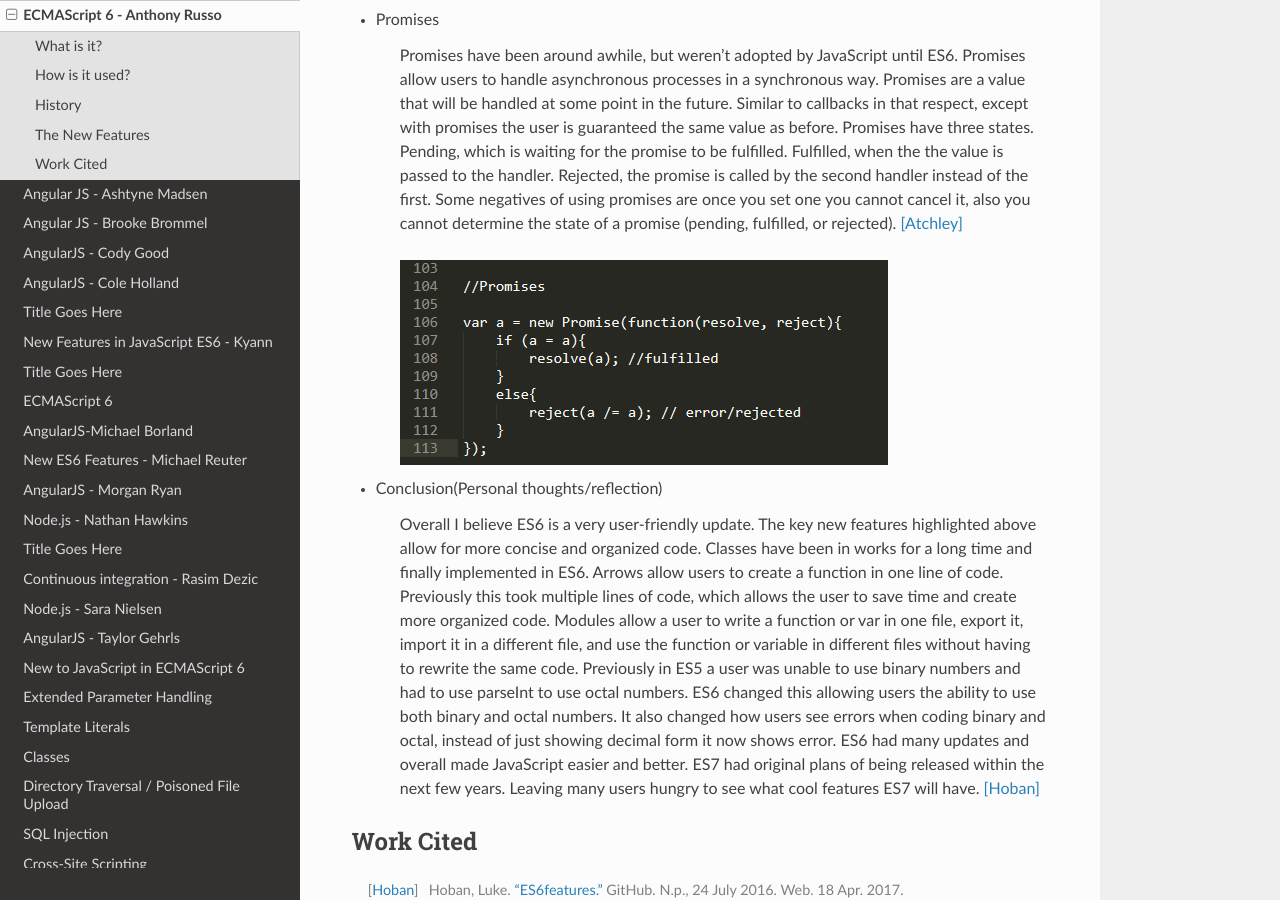
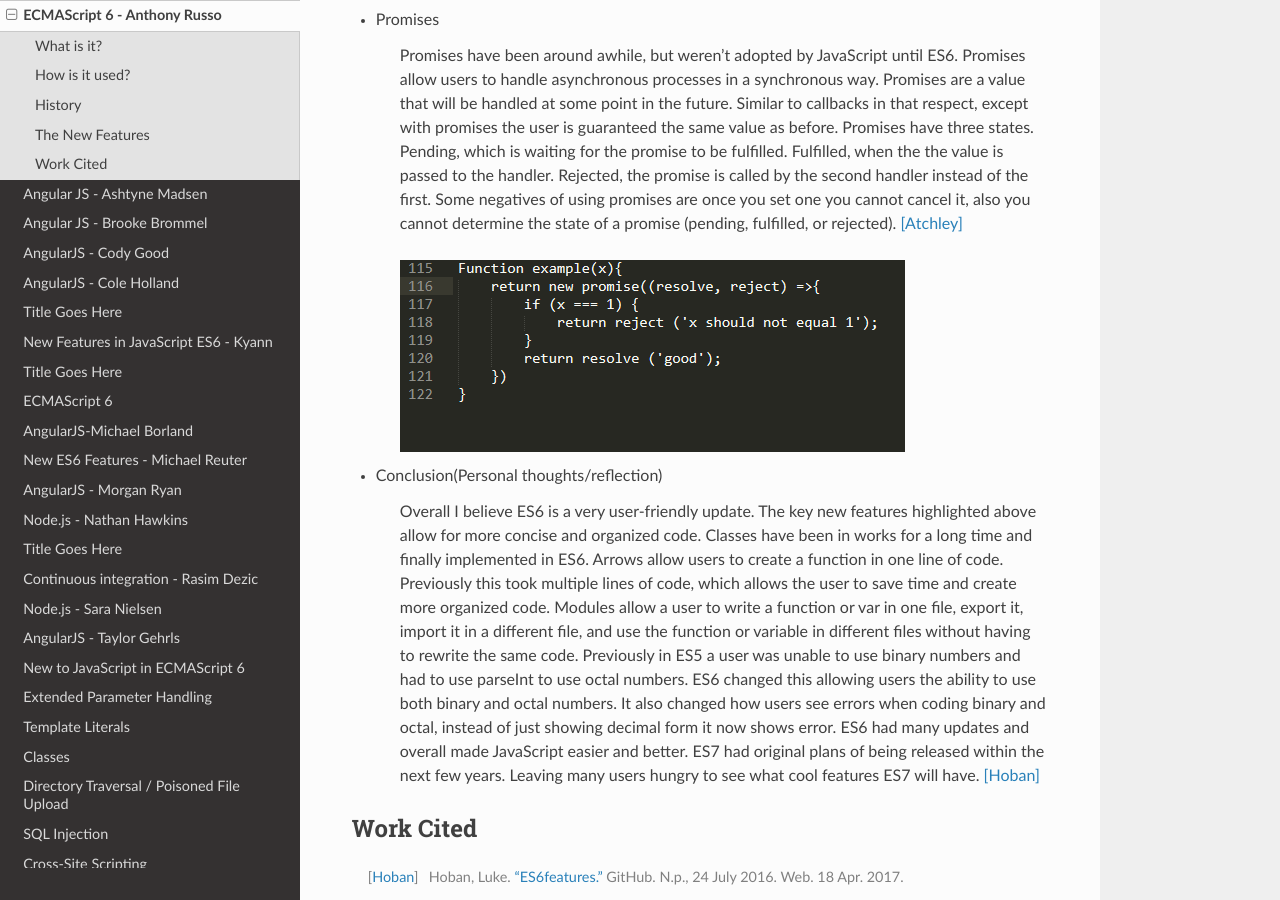
Before and after one commit to pvcraven/2017_web_security, a Sphinx documentation site: the page built from source/final/anthony/index.rst, in a window 1280 px wide and 900 px high, scrolled down 3946 px. Built offline with Sphinx 7.4.7 and the Read the Docs theme 2.0.0, drawn with Linux system fonts in a browser that asks for light colours.

Commit message:
Promises fixed

```diff
--- a/source/final/anthony/index.rst
+++ b/source/final/anthony/index.rst
@@ -109,7 +109,7 @@
 	once you set one you cannot cancel it, also you cannot determine the state
 	of a promise (pending, fulfilled, or rejected). [Atchley]_
 
-	.. image:: promise.png
+	.. image:: promises.png
 
 
 * Conclusion(Personal thoughts/reflection)
```
Also changed, not shown: source/final/anthony/promise.png (deleted), source/final/anthony/promises.png (added).
